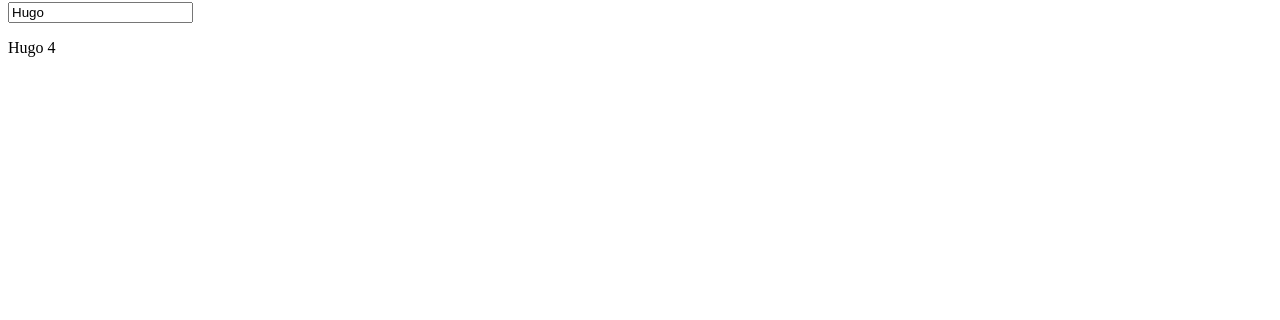
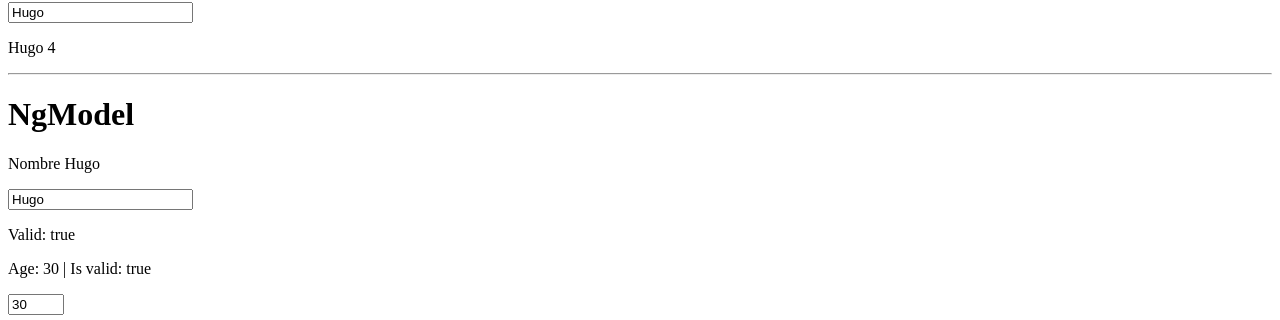
Before and after one commit to hugoy0/Platzi-Courses, an Angular app in the folder my-store/: page / in a window 1280 px wide. Shown: the part 1135-1455 px from the top of the page. Before the commit the page ends 1208 px from the top, so only its background shows below. Built offline with nearby package versions, Linux system fonts and the light colour scheme.

Commit message:
feat: Use ngModel and import FormsModule

```diff
--- a/my-store/src/app/app.component.html
+++ b/my-store/src/app/app.component.html
@@ -28,3 +28,12 @@
 <br>
 <input type="text" (keyup)="captureData($event)" [value]="person.name">
 <p> {{person.name}} {{person.name.length}} </p>
+
+<hr>
+
+<h1>NgModel</h1>
+<p>Nombre {{ person.name }}</p>
+<input type="text" #nameInput="ngModel" [(ngModel)]="person.name" required>
+<p>Valid: {{ nameInput.valid }} </p>
+<p>Age: {{person.age}} | Is valid: {{ageInput.valid}} </p>
+<input type="number" max="35" min="18" #ageInput="ngModel" [(ngModel)]="person.age">
--- a/my-store/src/app/app.module.ts
+++ b/my-store/src/app/app.module.ts
@@ -1,5 +1,6 @@
 import { NgModule } from '@angular/core';
 import { BrowserModule } from '@angular/platform-browser';
+import { FormsModule } from "@angular/forms";
 
 import { AppRoutingModule } from './app-routing.module';
 import { AppComponent } from './app.component';
@@ -10,7 +11,8 @@
   ],
   imports: [
     BrowserModule,
-    AppRoutingModule
+    AppRoutingModule,
+    FormsModule
   ],
   providers: [],
   bootstrap: [AppComponent]
```
